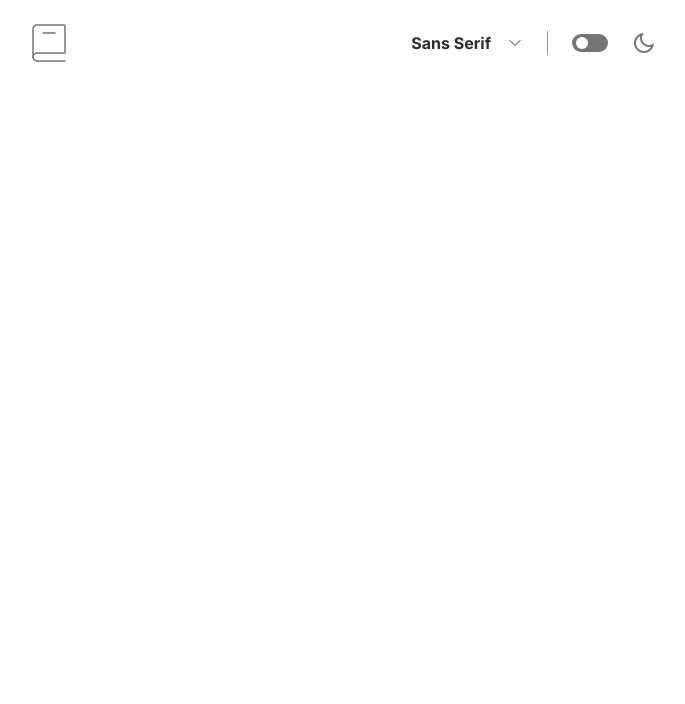
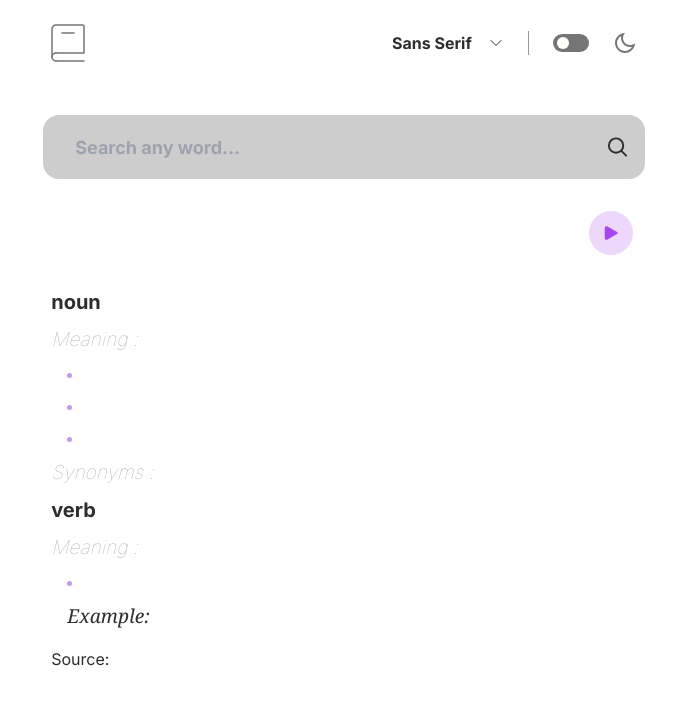
Before and after one commit to Sye-5pace/Dictionary-web-app, an Angular app: page / in a window 1280 px wide. Shown: the top 704 px of the page, without its empty margins (296-981 px from the left). Built offline with nearby package versions, Linux system fonts and the light colour scheme.

Commit message:
style: update dictionary ui with theme and font service

```diff
--- a/src/app/components/dictionary/dictionary.component.html
+++ b/src/app/components/dictionary/dictionary.component.html
@@ -1,3 +1,56 @@
-<main  class=" w-[50%] mobile:w-[70%] mx-auto flex flex-col gap-y-8" >
-
+<main  class=" w-[47%] mobile:w-[70%] mx-auto flex flex-col gap-y-8" >
+  <section class="w-full rounded-[1rem] bg-[#CDCDCD] cursor-pointer h-[4rem] mobile:h-[6rem] tablet:h-[6rem]  flex flex-row items-center px-4 justify-between hover:border-[#a245ec] hover:border-[1px]" >
+    <input   class=" text-mineshaftpwdlite pl-4 focus:outline-none  bg-[#CDCDCD]  font-bold text-[1.125rem] w-full rounded-[1rem]" placeholder="Search any word..."/>
+    <svg  class="w-6 h-6 stroke-[#c497e3] cursor-pointer" xmlns="http://www.w3.org/2000/svg" fill="none" viewBox="0 0 24 24" stroke-width="2" stroke="currentColor" class="w-6 h-6 ">
+      <path stroke-linecap="round" stroke-linejoin="round" d="M21 21l-5.197-5.197m0 0A7.5 7.5 0 105.196 5.196a7.5 7.5 0 0010.607 10.607z" />
+    </svg>
+  </section>
+  <section   class="flex flex-row items-center justify-between px-3">
+    <div  class="flex flex-col py-2 ">
+      <h1 class="font-bold text-[2rem]"></h1>
+      <p class="pl-2 text-[0.8rem] font-normal text-[#c497e3]"></p>
+    </div>
+    <div   class="hover:bg-opacity-5 hover:border-[#a245ec] hover:border-[1px] rounded-full bg-[#e9cefb] w-11 h-11 bg-opacity-80 flex flex-row items-center justify-center cursor-pointer">
+      <svg  xmlns="http://www.w3.org/2000/svg" viewBox="0 0 24 24" fill="currentColor" class="w-5 h-5 fill-[#a446ee]">
+        <path fill-rule="evenodd" d="M4.5 5.653c0-1.426 1.529-2.33 2.779-1.643l11.54 6.348c1.295.712 1.295 2.573 0 3.285L7.28 19.991c-1.25.687-2.779-.217-2.779-1.643V5.653z" clip-rule="evenodd" />
+      </svg>
+      <svg  xmlns="http://www.w3.org/2000/svg" fill="none" viewBox="0 0 24 24" stroke-width="2.5" stroke="currentColor" class="w-5 h-5 stroke-[#a446ee] hidden">
+        <path stroke-linecap="round" stroke-linejoin="round" d="M15.75 5.25v13.5m-7.5-13.5v13.5" />
+      </svg>
+      <audio  src=""></audio>
+    </div>
+  </section>
+  <section class="flex flex-col pl-2 gap-y-2">
+    <div class="flex flex-row items-center gap-3">
+      <p class="font-bold text-[1.25rem]">noun</p>
+      <div class="bg-slate-700 w-[86%] h-[0.02rem]"></div>
+    </div>
+    <p class="text-[#a9a8a8] font-thin italic  text-[1.2rem]">Meaning :</p>
+    <div class=" pl-4 marker:text-[#c497e3] flex flex-col gap-2">
+      <li id="noun-meaning-1"></li>
+      <li id="noun-meaning-2"></li>
+      <li id="noun-meaning-3"></li>
+    </div>
+    <div class="flex flex-row items-center gap-4">
+      <p class="text-[#a9a8a8] text-[1.2rem] font-thin italic">Synonyms :</p>
+      <span id="synonyms-value" class="flex flex-row flex-wrap gap-2"></span>
+    </div>
+    <div class="flex flex-row items-center gap-3">
+      <p class="font-bold text-[1.25rem]">verb</p>
+      <div class="bg-slate-700 w-[86%] h-[0.02rem]"></div>
+    </div>
+    <p class="text-[#a9a8a8] text-[1.2rem] font-thin italic">Meaning :</p>
+    <div  class="pl-4 marker:text-[#c497e3] flex flex-col gap-y-2">
+      <li id="verb-meaning"></li>
+      <div class="font-serif text-[1.2rem] font-thin">
+        <span id="example" class="italic">Example:</span>
+        <p id="verb-example" class="ml-8 font-medium text-[0.85rem]"> </p>
+      </div>
+    </div>
+    <div class="w-full h-[0.04rem]"></div>
+    <div class="flex flex-row gap-2">
+      <p>Source:</p>
+      <a id="source-link" target="_blank"></a>
+    </div>
+  </section>
 </main>
--- a/src/app/components/header/header.component.html
+++ b/src/app/components/header/header.component.html
@@ -1,5 +1,5 @@
 
-<header class=" w-[50%] mobile:w-[70%] mx-auto mt-6 flex flex-row items-center justify-between px-2 " [class]="darkmode ? 'text-[#fff]' : '' ">
+<header class=" w-[47%] mobile:w-[70%] mx-auto mt-6 flex flex-row items-center justify-between px-2 " [class]="darkmode ? 'text-[#fff]' : '' ">
   <img src="../../../assets/iconoir_book.svg" alt="">
   <section class="flex flex-row items-center gap-6">
     <div class="flex flex-row items-center gap-2 border-r-[1.5px]  pr-6 border-[#979797]">
```
